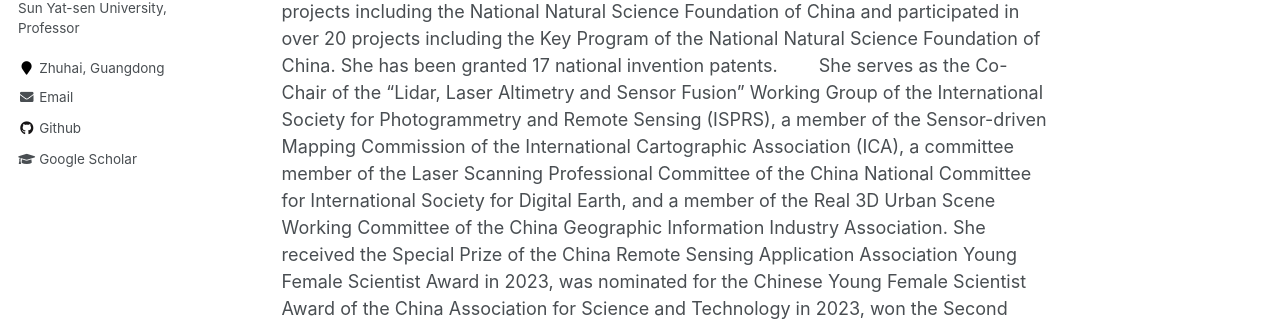
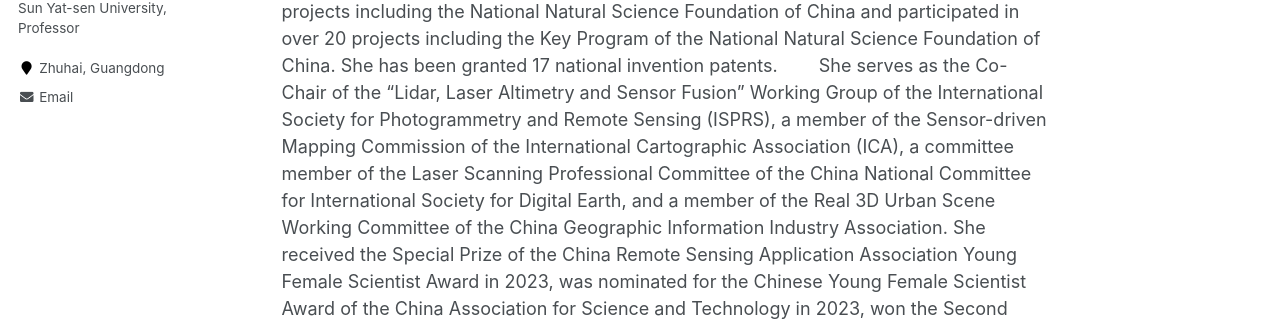
Before and after one commit to gorgeouseping/HomepageEn, a Jekyll site: the page built from _pages/about.md, in a window 1280 px wide. Shown: the part 447-768 px from the top of the page. Built offline with Jekyll 4.4.1, drawn with Linux system fonts in a browser that asks for light colours.

Commit message:
Update _config.yml

```diff
--- a/_config.yml
+++ b/_config.yml
@@ -86,7 +86,7 @@ author:
   location         : "Zhuhai, Guangdong"
   employer         :
   pubmed           :
-  googlescholar    : "http://yourfullgooglescholarurl.com"
+  googlescholar    : # "http://yourfullgooglescholarurl.com"
   email            : "chenyp79@mail.sysu.edu.cn"
   researchgate     :  # example: "https://www.researchgate.net/profile/yourprofile"
   uri              :
@@ -96,7 +96,7 @@ author:
   flickr           :
   facebook         :
   foursquare       :
-  github           : "https://github.com/gorgeouseping"
+  github           : # "https://github.com/gorgeouseping"
   google_plus      :
   keybase          :
   instagram        :
```
